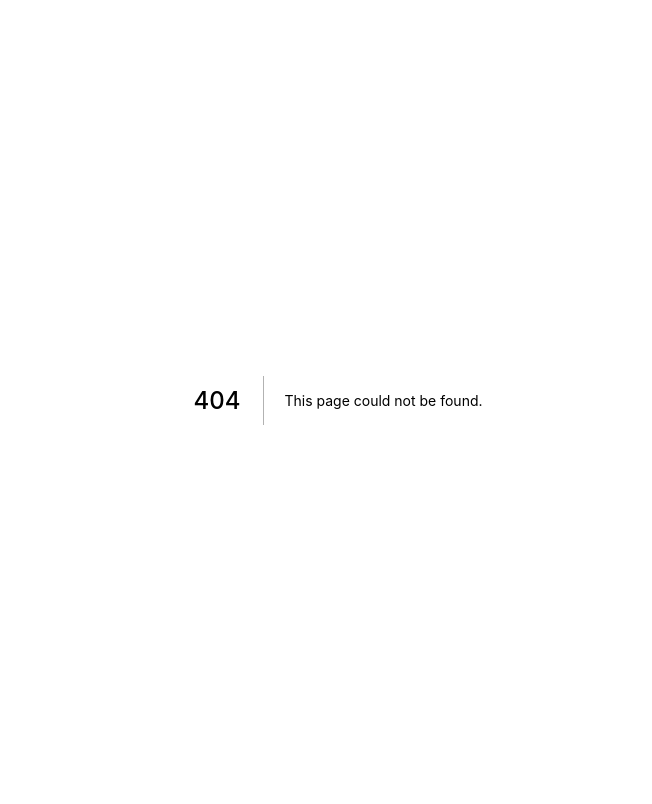
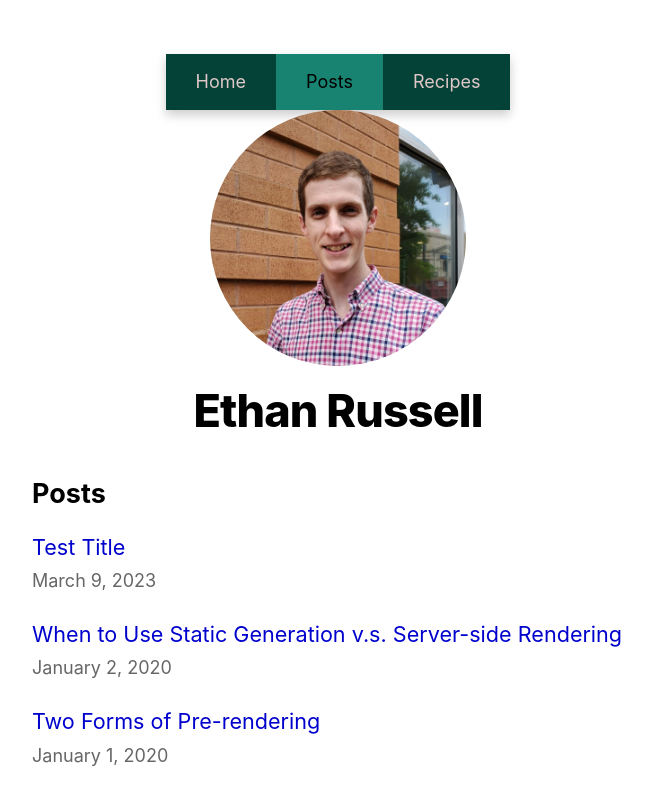
Before and after one commit to Ethan-Russell/test-website, a Next.js app: page /posts in a window 1280 px wide. Before the commit this address had no page. Shown: the top 804 px of the page, without its empty margins (302-954 px from the left). Built offline with nearby package versions, Linux system fonts and the light colour scheme.

Commit message:
Add navbar

```diff
--- a/components/layout.js
+++ b/components/layout.js
@@ -3,6 +3,7 @@ import Image from 'next/image'
 import styles from './layout.module.css'
 import utilStyles from '../styles/utils.module.css'
 import Link from 'next/link'
+import Navbar from './navbar';
 
 const name = 'Ethan Russell'
 export const siteTitle = 'Ethan\'s Blog'
@@ -26,6 +27,7 @@ export default function Layout({ children, home }) {
         <meta name="twitter:card" content="summary_large_image" />
       </Head>
       <header className={styles.header}>
+        <Navbar />
         {home ? (
           <>
             <Image
--- /dev/null
+++ b/components/navbar.js
@@ -0,0 +1,60 @@
+import {NavLink} from './navlink';
+import {useRouter} from 'next/router';
+
+import styles from '../styles/Navbar.module.css'
+
+// export const navLinks = [
+//   {
+//     name: "Home",
+//     path: "/"
+//   },
+//   {
+//     name: "Posts",
+//     path: "/posts",
+//   },
+//   {
+//     name: "Recipes",
+//     path: "/recipes",
+//   },
+// ];
+
+
+// const NavItem = ({ item }) => {
+//   const router = useRouter();
+//   return <>{router.pathname === "/" ? item : ""}</>;
+// };
+
+// // proptypes check
+// NavItem.propTypes = {
+//   item: propTypes.string,
+// };
+
+
+const Navbar = () => {
+  return (
+    <nav className='topNav'>
+      <NavLink href='/' className="nav-item">
+        Home
+      </NavLink>
+      <NavLink href='/posts' className="nav-item">
+        Posts
+      </NavLink>
+      <NavLink href='/recipes' className="nav-item">
+        Recipes
+      </NavLink>
+    </nav>
+    // <nav>
+    //   {navLinks.map((link, index) => {
+    //     return (
+    //       <ul>
+    //         {/* <Link href={link.path} className={currentRoute === link.path ? 'active' : 'nonActive'}> */}
+    //         <Link href={link.path} className={styles.active}>
+    //           {link.name}
+    //         </Link>
+    //       </ul>
+    //     );
+    //   })}
+    // </nav>
+  );
+}
+export default Navbar;
--- /dev/null
+++ b/components/navlink.js
@@ -0,0 +1,33 @@
+import { useRouter } from 'next/router';
+import Link from 'next/link';
+import PropTypes from 'prop-types';
+
+import styles from '../styles/Navbar.module.css'
+
+export { NavLink };
+
+NavLink.propTypes = {
+    href: PropTypes.string.isRequired,
+    exact: PropTypes.bool
+};
+
+NavLink.defaultProps = {
+    exact: true
+};
+
+function NavLink({ href, exact, children, ...props }) {
+    const { pathname } = useRouter();
+    const isActive = exact ? pathname === href : pathname.startsWith(href);
+
+    if (isActive) {
+        props.className += ' active';
+    }
+
+    return (
+        <Link href={href}>
+            <a {...props}>
+                {children}
+            </a>
+        </Link>
+    );
+}
--- /dev/null
+++ b/pages/posts/index.js
@@ -0,0 +1,40 @@
+import Head from 'next/head'
+import Layout, { siteTitle } from '../../components/layout'
+import utilStyles from '/styles/utils.module.css'
+import { getSortedPostsData } from '../../lib/posts';
+import Link from 'next/link';
+import Date from '../../components/date';
+
+export async function getStaticProps() {
+  const allPostsData = getSortedPostsData();
+  return {
+    props: {
+      allPostsData,
+    },
+  };
+}
+
+export default function Home({ allPostsData }) {
+  return (
+    <Layout home>
+      <Head>
+        <title>{siteTitle}</title>
+      </Head>
+
+      <section className={`${utilStyles.headingMd} ${utilStyles.padding1px}`}>
+        <h2 className={utilStyles.headingLg}>Posts</h2>
+        <ul className={utilStyles.list}>
+          {allPostsData.map(({ id, date, title }) => (
+            <li className={utilStyles.listItem} key={id}>
+              <Link href={`/posts/${id}`}>{title}</Link>
+              <br />
+              <small className={utilStyles.lightText}>
+                <Date dateString={date} />
+              </small>
+            </li>
+          ))}
+        </ul>
+      </section>
+    </Layout>
+  )
+}
--- a/styles/global.css
+++ b/styles/global.css
@@ -26,6 +26,9 @@ img {
   display: block;
 }
 
+
+/* Table Styling */
+
 table {
   border-collapse: collapse;
   margin: 25px 0;
@@ -37,7 +40,6 @@ table {
 }
 
 th, td {
-  /* border: 1px solid black; */
   padding: 12px 15px;
 }
 
@@ -58,3 +60,44 @@ tbody tr:nth-of-type(even) {
 tbody tr:last-of-type {
   border-bottom: 2px solid darkcyan;
 }
+
+
+
+/* Navbar Styling */
+
+nav a {
+  display: block;
+  color: #dfc8c8;
+  padding: 8px 16px;
+  text-decoration: none;
+}
+
+nav a:hover {
+  background-color: #555;
+  color: white;
+  text-decoration: bold;
+}
+
+.active {
+  color: black;
+  background: #198372;
+}
+
+nav {
+  height: 56px;
+  display: flex;
+  justify-content: center;
+  align-items: center;
+  background: #044137;
+  box-shadow: 0 5px 10px #ccc;
+}
+
+/* Basic styles for nav links */
+nav a {
+  display: flex;
+  align-items: center;
+  padding-left: 30px;
+  padding-right: 30px;
+  height: 100%;
+  text-decoration: none;
+}
--- a/styles/utils.module.css
+++ b/styles/utils.module.css
@@ -50,3 +50,20 @@
 .lightText {
   color: #666;
 }
+
+
+/* .active {
+  background-color: #04AA6D;
+  color: white;
+} */
+
+/* Specific styles for non-active links */
+.nonActive {
+  color: white;
+}
+
+/* Specific styles for active links */
+.active {
+  color: black;
+  background: orange;
+}
```
Also changed, not shown: styles/Navbar.module.css (added).
